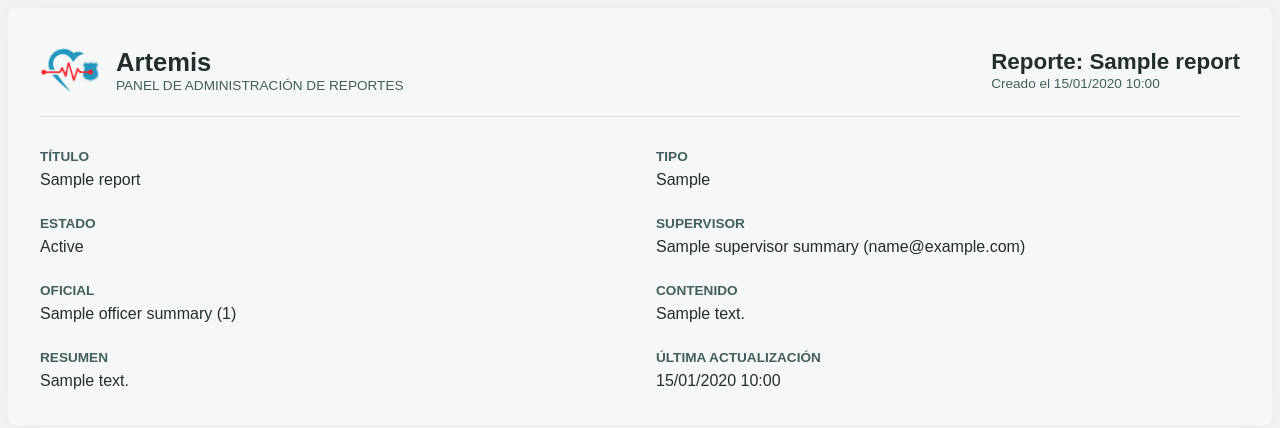
After one commit to leyvatx/Artemis, a Django app: template WEB/templates/dashboard/reports/print.html in a window 1280 px wide. The commit adds this page. Shown: the top 428 px of the page. Run offline with Django 5.2, Linux system fonts and the light colour scheme; the template is opened without the code that fills it: most values are stand-ins (such as "Sample title", 1, 10 or a date in 2020).

Commit message:
FIX: Detalles de reporte

```diff
--- a/WEB/apps/Dashboard/endpoints.py
+++ b/WEB/apps/Dashboard/endpoints.py
@@ -7,6 +7,11 @@ BASE_URL = 'http://127.0.0.1:8002'
 AUTH_ENDPOINTS = {
     'LOGIN': f'{BASE_URL}/auth/login/',
     'REGISTER': f'{BASE_URL}/auth/register/',
+}
+
+# Datos generales:
+DATA_ENDPOINTS = {
+    'HOME': f'{BASE_URL}/supervisors/{{id}}/statistics/'
 }
 
 # Datos biométricos:
--- a/WEB/apps/Dashboard/reports/urls.py
+++ b/WEB/apps/Dashboard/reports/urls.py
@@ -16,6 +16,9 @@ reports = [
     # Detalle de un reporte.
     path('reports/<int:pk>/', views.ReportDetailView.as_view(), name='ReportDetail'),
 
+    # Descarga en PDF de un reporte.
+    path('reports/<int:pk>/download/', views.ReportDownloadView.as_view(), name='ReportsDownload'),
+
     # Crear reporte.
     path('reports/create/', views.ReportsCreateView.as_view(), name='ReportsCreate'),
 
--- /dev/null
+++ b/WEB/templates/dashboard/reports/print.html
@@ -0,0 +1,189 @@
+<!DOCTYPE html>
+<html lang="es">
+<head>
+    <meta charset="UTF-8">
+    <style>
+        @page {
+            size: A4;
+            margin: 2cm;
+        }
+
+        body {
+            font-family: 'Arial', sans-serif;
+            font-size: 11pt;
+            color: #242D2D;
+            background-color: #F6F8F8;
+        }
+
+        .crud-detail {
+            background-color: #F6F8F8;
+            padding: 2rem;
+            border-radius: 0.5rem;
+            box-shadow: 0 0 3rem 1.5rem #EEEEEE;
+        }
+
+        .report-header {
+            display: flex;
+            justify-content: space-between;
+            align-items: center;
+            border-bottom: 1px solid #D7E0DF;
+            padding-bottom: 1rem;
+            margin-bottom: 2rem;
+        }
+
+        .report-branding {
+            display: flex;
+            align-items: center;
+            gap: 1rem;
+        }
+
+        .report-logo {
+            width: 60px;
+            height: auto;
+        }
+
+        .report-meta h2 {
+            margin: 0;
+            font-size: 1.6rem;
+            color: #242D2D;
+        }
+
+        .report-meta span {
+            font-size: 0.85rem;
+            color: #445D5D;
+            text-transform: uppercase;
+        }
+
+        .report-title h2 {
+            margin: 0;
+            font-size: 1.4rem;
+            color: #242D2D;
+        }
+
+        .report-title span {
+            font-size: 0.85rem;
+            color: #445D5D;
+        }
+
+        .detail-grid {
+            display: grid;
+            grid-template-columns: 1fr 1fr;
+            gap: 1.5rem 2rem;
+        }
+
+        .detail-item {
+            display: flex;
+            flex-direction: column;
+        }
+
+        .detail-item strong {
+            font-weight: 600;
+            font-size: 0.85rem;
+            margin-bottom: 0.25rem;
+            text-transform: uppercase;
+            color: #445D5D;
+        }
+
+        .detail-item span,
+        .detail-item p {
+            font-size: 1rem;
+            line-height: 1.5;
+            color: #242D2D;
+            margin: 0;
+        }
+
+        .status-draft {
+            background-color: #D7E0DF;
+            color: #97B1AF;
+            font-weight: bold;
+            padding: 0.5rem 1rem;
+            border-radius: 0.25rem;
+            width: fit-content;
+        }
+
+        .status-archived {
+            background-color: rgba(245, 213, 138, .4);
+            color: #EDA632;
+            font-weight: bold;
+            padding: 0.5rem 1rem;
+            border-radius: 0.25rem;
+            width: fit-content;
+        }
+
+        .status-generated {
+            background-color: rgba(160, 189, 158, .4);
+            color: #61885F;
+            font-weight: bold;
+            padding: 0.5rem 1rem;
+            border-radius: 0.25rem;
+            width: fit-content;
+        }
+    </style>
+</head>
+<body>
+    <section class="crud-detail">
+
+        <header class="report-header">
+            <div class="report-branding">
+                <img src="{{ STATIC_URL }}images/mainicon.webp" alt="Artemis" class="report-logo" />
+                <div class="report-meta">
+                    <h2>Artemis</h2>
+                    <span>Panel de administración de reportes</span>
+                </div>
+            </div>
+            <div class="report-title">
+                <h2>Reporte: {{ report.title }}</h2>
+                <span>Creado el {{ report.created_at|date:"d/m/Y H:i" }}</span>
+            </div>
+        </header>
+
+        <div class="detail-grid">
+            <div class="detail-item">
+                <strong>Título</strong>
+                <span>{{ report.title }}</span>
+            </div>
+
+            <div class="detail-item">
+                <strong>Tipo</strong>
+                <span>{{ report.report_type }}</span>
+            </div>
+
+            <div class="detail-item">
+                <strong>Estado</strong>
+                <span class="
+                    {% if report.status == 'Borrador' %}status-draft
+                    {% elif report.status == 'Archivado' %}status-archived
+                    {% elif report.status == 'Generado' %}status-generated
+                    {% endif %}
+                ">{{ report.status }}</span>
+            </div>
+
+            <div class="detail-item">
+                <strong>Supervisor</strong>
+                <span>{{ report.supervisor_summary.name }} ({{ report.supervisor_summary.email }})</span>
+            </div>
+
+            <div class="detail-item">
+                <strong>Oficial</strong>
+                <span>{{ report.officer_summary.name }} ({{ report.officer_summary.badge_number }})</span>
+            </div>
+
+            <div class="detail-item">
+                <strong>Contenido</strong>
+                <p>{{ report.content }}</p>
+            </div>
+
+            <div class="detail-item">
+                <strong>Resumen</strong>
+                <p>{{ report.summary|default:"Sin resumen" }}</p>
+            </div>
+
+            <div class="detail-item">
+                <strong>Última actualización</strong>
+                <span>{{ report.updated_at|date:"d/m/Y H:i" }}</span>
+            </div>
+        </div>
+
+    </section>
+</body>
+</html>
```
Also changed, not shown: WEB/Artemis/settings.py (+7 -0 lines), WEB/apps/Dashboard/reports/views.py (+7 -0 lines), WEB/apps/Dashboard/views.py (+10 -2 lines), WEB/statics/css/dashboard/detail.css (+106 -69 lines), WEB/statics/css/dashboard/home.css (+89 -64 lines), WEB/templates/dashboard/home.html (+63 -12 lines), WEB/templates/dashboard/reports/detail.html (+51 -53 lines).
